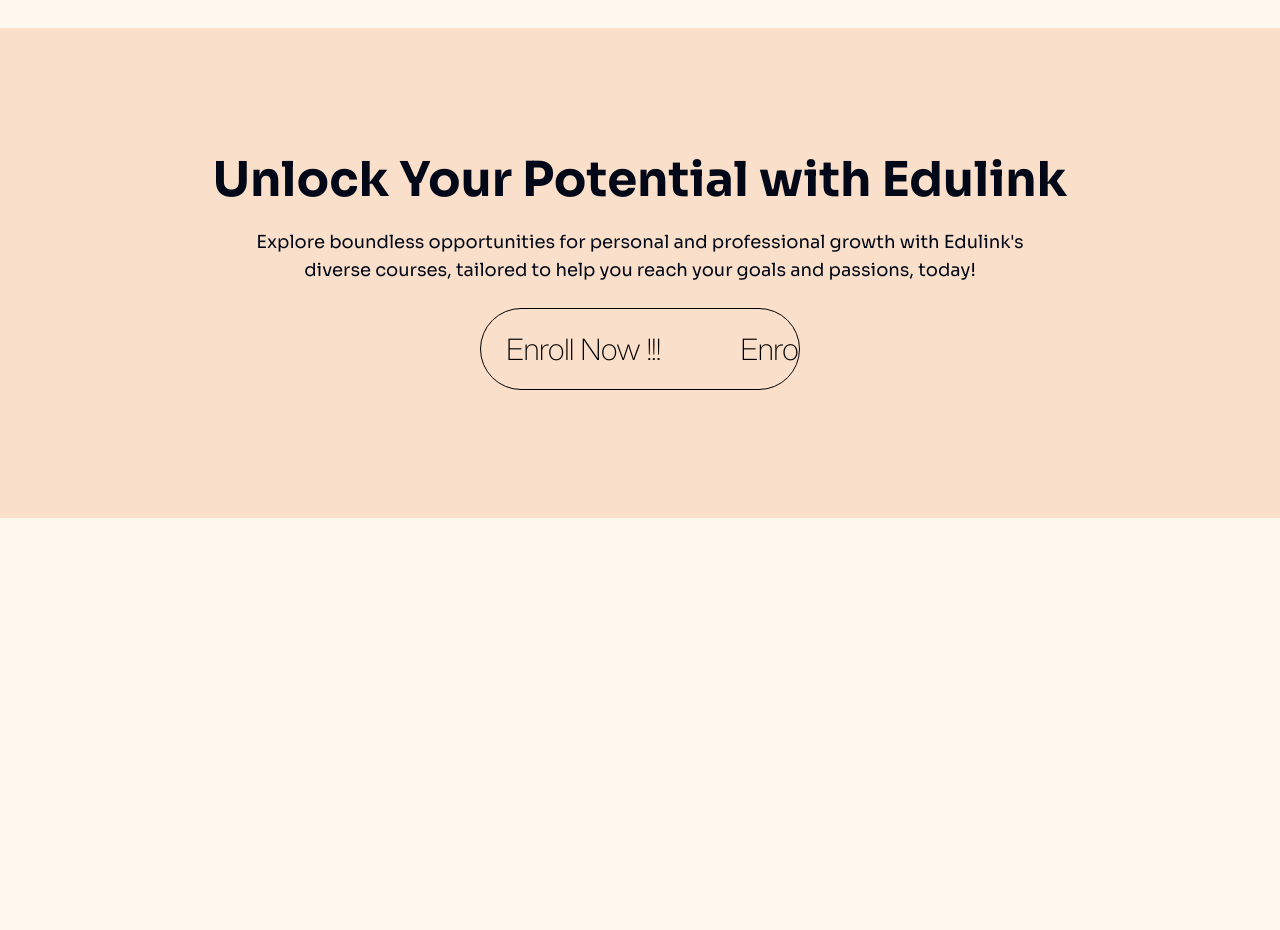
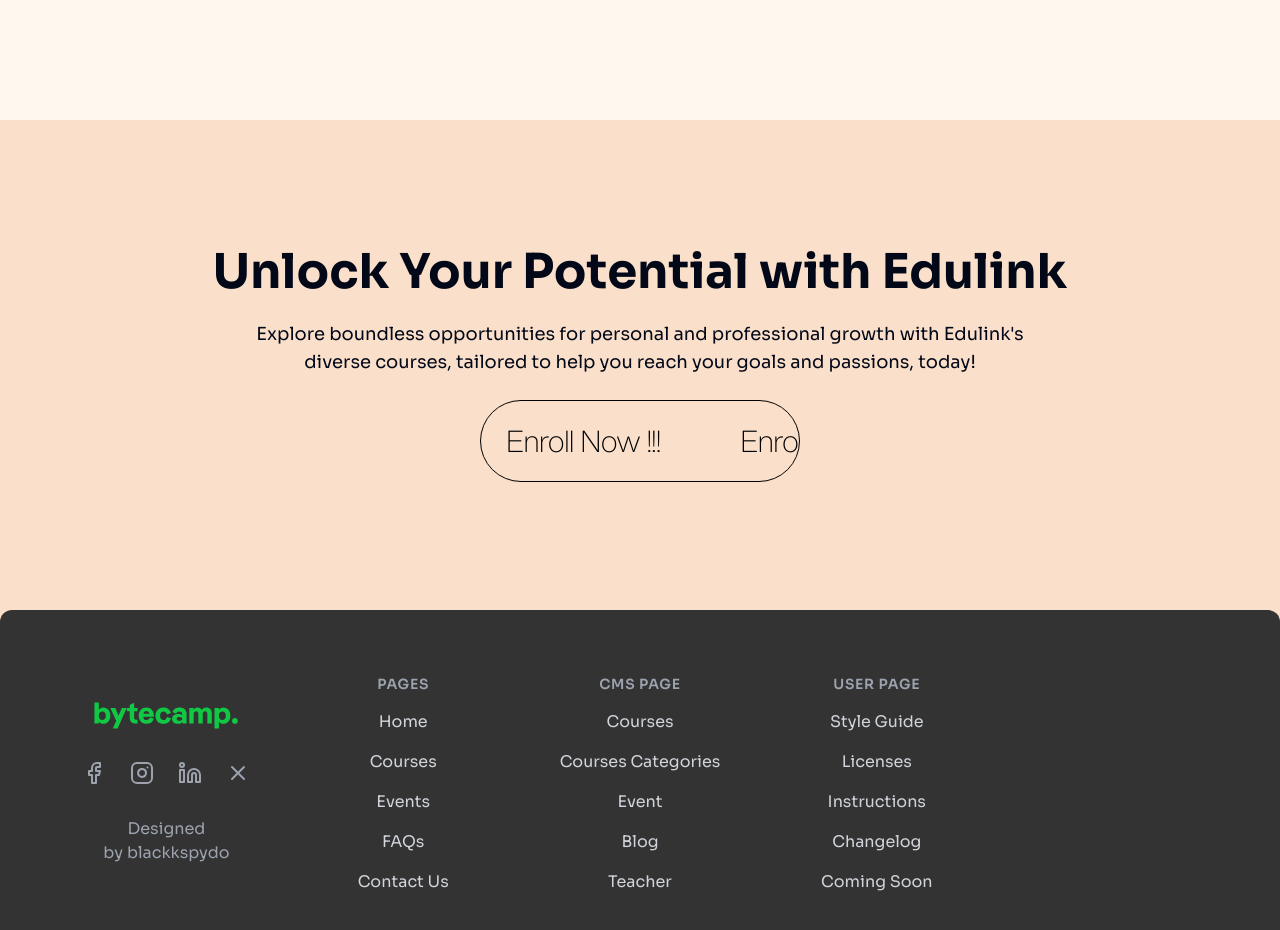
Before and after one commit to blackkspydo/bytecamp, a Next.js app: page / in a window 1280 px wide. Shown: the part 4280-5210 px from the top of the page. Before the commit the page ends 4806 px from the top, so only its background shows below. Built offline with nearby package versions, Linux system fonts and the light colour scheme.

Commit message:
added footer

```diff
--- a/src/app/page.tsx
+++ b/src/app/page.tsx
@@ -10,7 +10,7 @@ import Link from "next/link";
 
 export default function HomePage() {
   return (
-    <main className="flex min-h-screen flex-col justify-start py-2">
+    <main className="flex min-h-screen flex-col justify-start ">
       <Hero />
       <Partners />
       <CoursesSection />
--- /dev/null
+++ b/src/components/footer.tsx
@@ -0,0 +1,194 @@
+import { FacebookIcon, InstagramIcon, LinkedinIcon, XIcon } from "lucide-react";
+import Image from "next/image";
+import Link from "next/link";
+import Logo from "./icons/logo";
+
+/**
+ * This code was generated by v0 by Vercel.
+ * @see https://v0.dev/t/Ka5QMRzDnte
+ * Documentation: https://v0.dev/docs#integrating-generated-code-into-your-nextjs-app
+ */
+export function Footer() {
+  return (
+    <footer className="container mx-auto mt-32 flex flex-col items-center justify-center rounded-t-xl bg-[#333333] text-white">
+      <div className="mx-auto flex flex-col items-center justify-center px-4 py-12 sm:px-6 lg:px-8 lg:py-16">
+        <div className="flex flex-col items-center justify-center xl:grid xl:grid-cols-5 xl:gap-8">
+          <div className="flex flex-col items-center justify-center space-y-8 xl:col-span-1">
+            <div className="flex items-center space-x-2">
+              <div className="flex-shrink-0">
+                <Logo />
+              </div>
+            </div>
+            <div className="flex space-x-6">
+              <Link className="text-gray-400 hover:text-gray-300" href="#">
+                <FacebookIcon className="h-6 w-6" />
+              </Link>
+              <Link className="text-gray-400 hover:text-gray-300" href="#">
+                <InstagramIcon className="h-6 w-6" />
+              </Link>
+              <Link className="text-gray-400 hover:text-gray-300" href="#">
+                <LinkedinIcon className="h-6 w-6" />
+              </Link>
+              <Link className="text-gray-400 hover:text-gray-300" href="#">
+                <XIcon className="h-6 w-6" />
+              </Link>
+            </div>
+            <p className="text-center text-gray-400">
+              Designed by
+              <Link className="ml-1" href="https://blackkspydo.com">
+                blackkspydo
+              </Link>
+            </p>
+          </div>
+          <div className="mt-12 flex grid grid-cols-2 flex-col items-center justify-center gap-8 xl:col-span-4 xl:mt-0">
+            <div className="flex flex-col items-center justify-center md:grid md:grid-cols-2 md:gap-8">
+              <div className="flex flex-col items-center justify-center">
+                <h3 className="text-center text-sm font-semibold uppercase tracking-wider text-gray-400">
+                  Pages
+                </h3>
+                <ul className="mt-4 flex flex-col items-center justify-center space-y-4">
+                  <li className="text-center">
+                    <Link
+                      className="text-base text-gray-300 hover:text-white"
+                      href="#"
+                    >
+                      Home
+                    </Link>
+                  </li>
+                  <li className="text-center">
+                    <Link
+                      className="text-base text-gray-300 hover:text-white"
+                      href="#"
+                    >
+                      Courses{" "}
+                    </Link>
+                  </li>
+                  <li className="text-center">
+                    <Link
+                      className="text-base text-gray-300 hover:text-white"
+                      href="#"
+                    >
+                      Events
+                    </Link>
+                  </li>
+                  <li className="text-center">
+                    <Link
+                      className="text-base text-gray-300 hover:text-white"
+                      href="#"
+                    >
+                      FAQs
+                    </Link>
+                  </li>
+                  <li className="text-center">
+                    <Link
+                      className="text-base text-gray-300 hover:text-white"
+                      href="#"
+                    >
+                      Contact Us
+                    </Link>
+                  </li>
+                </ul>
+              </div>
+              <div className="flex flex-col items-center justify-center">
+                <h3 className="text-center text-sm font-semibold uppercase tracking-wider text-gray-400">
+                  CMS page
+                </h3>
+                <ul className="mt-4 flex flex-col items-center justify-center space-y-4">
+                  <li className="text-center">
+                    <Link
+                      className="text-base text-gray-300 hover:text-white"
+                      href="#"
+                    >
+                      Courses
+                    </Link>
+                  </li>
+                  <li className="text-center">
+                    <Link
+                      className="text-base text-gray-300 hover:text-white"
+                      href="#"
+                    >
+                      Courses Categories
+                    </Link>
+                  </li>
+                  <li className="text-center">
+                    <Link
+                      className="text-base text-gray-300 hover:text-white"
+                      href="#"
+                    >
+                      Event
+                    </Link>
+                  </li>
+                  <li className="text-center">
+                    <Link
+                      className="text-base text-gray-300 hover:text-white"
+                      href="#"
+                    >
+                      Blog
+                    </Link>
+                  </li>
+                  <li className="text-center">
+                    <Link
+                      className="text-base text-gray-300 hover:text-white"
+                      href="#"
+                    >
+                      Teacher
+                    </Link>
+                  </li>
+                </ul>
+              </div>
+            </div>
+            <div className="flex flex-col items-center justify-center md:grid md:grid-cols-2 md:gap-8">
+              <div className="flex flex-col items-center justify-center">
+                <h3 className="text-center text-sm font-semibold uppercase tracking-wider text-gray-400">
+                  User page
+                </h3>
+                <ul className="mt-4 flex flex-col items-center justify-center space-y-4">
+                  <li className="text-center">
+                    <Link
+                      className="text-base text-gray-300 hover:text-white"
+                      href="#"
+                    >
+                      Style Guide
+                    </Link>
+                  </li>
+                  <li className="text-center">
+                    <Link
+                      className="text-base text-gray-300 hover:text-white"
+                      href="#"
+                    >
+                      Licenses
+                    </Link>
+                  </li>
+                  <li className="text-center">
+                    <Link
+                      className="text-base text-gray-300 hover:text-white"
+                      href="#"
+                    >
+                      Instructions
+                    </Link>
+                  </li>
+                  <li className="text-center">
+                    <Link
+                      className="text-base text-gray-300 hover:text-white"
+                      href="#"
+                    >
+                      Changelog
+                    </Link>
+                  </li>
+                  <li className="text-center">
+                    <Link
+                      className="text-base text-gray-300 hover:text-white"
+                      href="#"
+                    >
+                      Coming Soon
+                    </Link>
+                  </li>
+                </ul>
+              </div>
+            </div>
+          </div>
+        </div>
+      </div>
+    </footer>
+  );
+}
--- a/src/components/last-cta.tsx
+++ b/src/components/last-cta.tsx
@@ -1,8 +1,10 @@
 import { Button } from "@/components/ui/button";
+import { Footer } from "./footer";
 
 export function LastCta() {
   return (
-    <div className="flex w-full items-center justify-center bg-[#FADFCA] px-10 py-32">
+    <section className="mt-[100px] mb-0 w-full bg-[#FADFCA] pt-32">
+      <div className="flex w-full items-center justify-center  px-10">
         <div className="flex flex-col items-center justify-center space-y-6">
           <h1 className="text-center text-5xl font-bold">
             Unlock Your Potential with Edulink
@@ -29,5 +31,7 @@ export function LastCta() {
           </Button>
         </div>
       </div>
+      <Footer />
+    </section>
   );
 }
```
Lines whose indentation alone changed are shown as unchanged.
